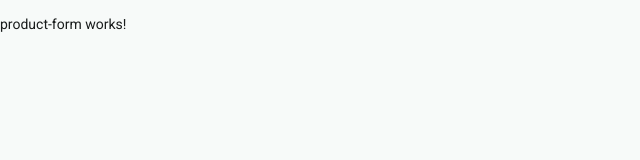
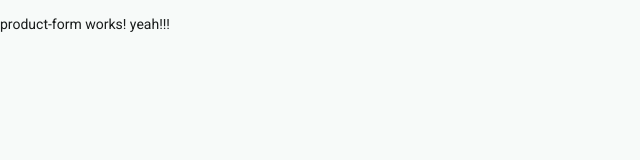
Before and after one commit to crisfromaustria/product-app, an Angular app: page /products/new in a window 1280 px wide. Shown: the top 160 px of the page, without its empty margins (0-640 px from the left). Built offline with nearby package versions, Linux system fonts and the light colour scheme.

Commit message:
commit test

```diff
--- a/src/app/features/products/product-form/product-form.html
+++ b/src/app/features/products/product-form/product-form.html
@@ -1 +1 @@
-<p>product-form works!</p>
+<p>product-form works! yeah!!!</p>
```
